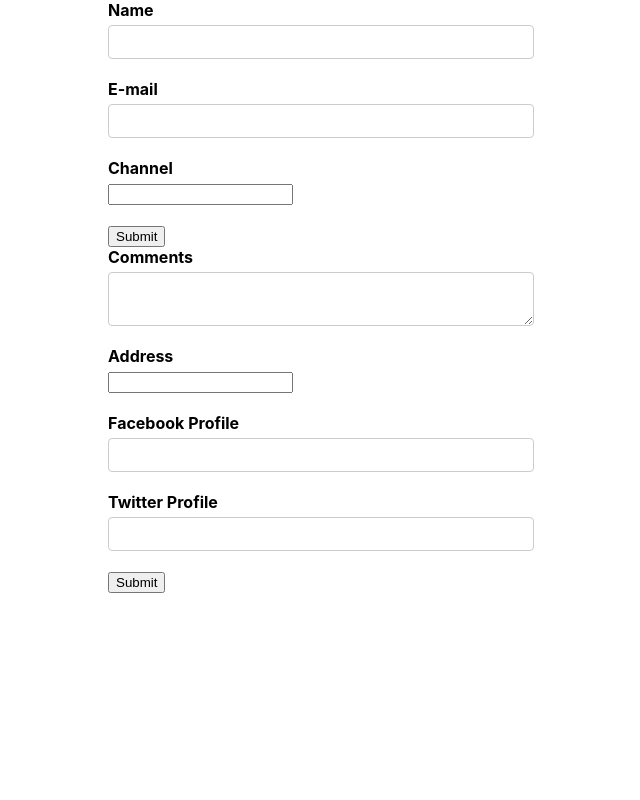
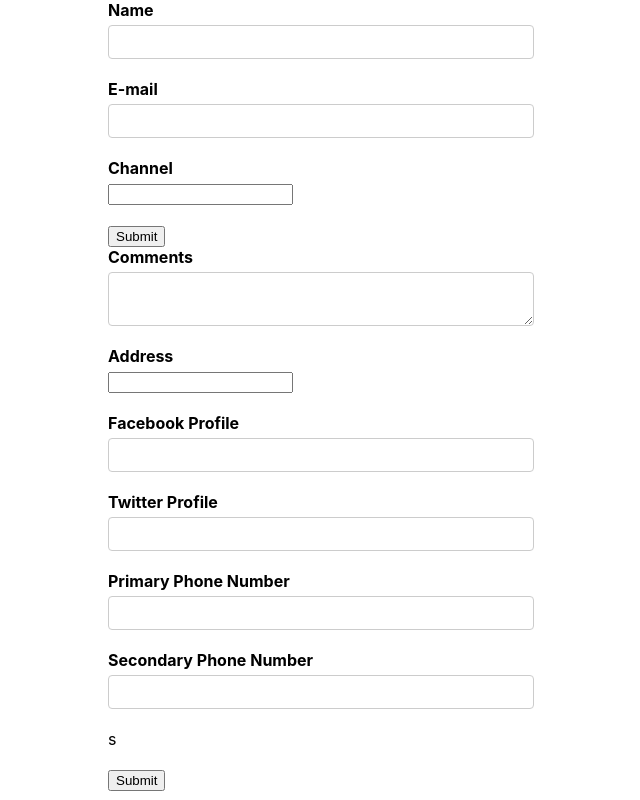
Before and after one commit to jisshub/React-Formik-Tutorial, a React (Create React App) app in the folder react-formik-demo-app/: page / in a window 1280 px wide. Shown: the whole page, without its empty margins (319-959 px from the left). Built offline with nearby package versions, Linux system fonts and the light colour scheme; the HTML template or start-up script is replaced by a standard one.

Commit message:
Field Array component

```diff
--- a/react-formik-demo-app/src/components/YoutubeForm.js
+++ b/react-formik-demo-app/src/components/YoutubeForm.js
@@ -1,5 +1,5 @@
 import React from 'react';
-import {Formik, Form, Field, ErrorMessage} from 'formik';
+import {Formik, Form, Field, ErrorMessage, FieldArray} from 'formik';
 import TextError from './TextError';
 import * as Yup from 'yup';
 
@@ -12,7 +12,8 @@ import * as Yup from 'yup';
     social: {
       facebook: '',
       twitter: ''
-    }
+    },
+    phoneNumbers: ['', '']
   }
 
   const onSubmit = values => {
@@ -129,7 +130,38 @@ import * as Yup from 'yup';
                 />
               </div>
 
+              <div className='form-control'>
+                <label htmlFor='primaryPh'>Primary Phone Number</label>
+                <Field
+                  type='text'
+                  id='primaryPh'
+                  name='phoneNumbers[0]'
+                />
+              </div>
+
+              <div className='form-control'>
+                <label htmlFor='secondaryPh'>
+                  Secondary Phone Number
+                </label>
+                <Field
+                  type='text'
+                  id='secondaryPh'
+                  name='phoneNumbers[1]'
+                />
+              </div>
+
+              <div className='form-control'>
+                  <FieldArray name='phNumbers'>
+                      {
+                        (props) => {
+                          const {field, meta, form} = props
+                          console.log(props)
+                        }
+                      }
+                  </FieldArray>
+s              </div>
               <button type='submit'>Submit</button>
+
           </Form>
       </Formik>
     )
```
Also changed, not shown: 1 other file (tests, documents, lock files or other folders).
